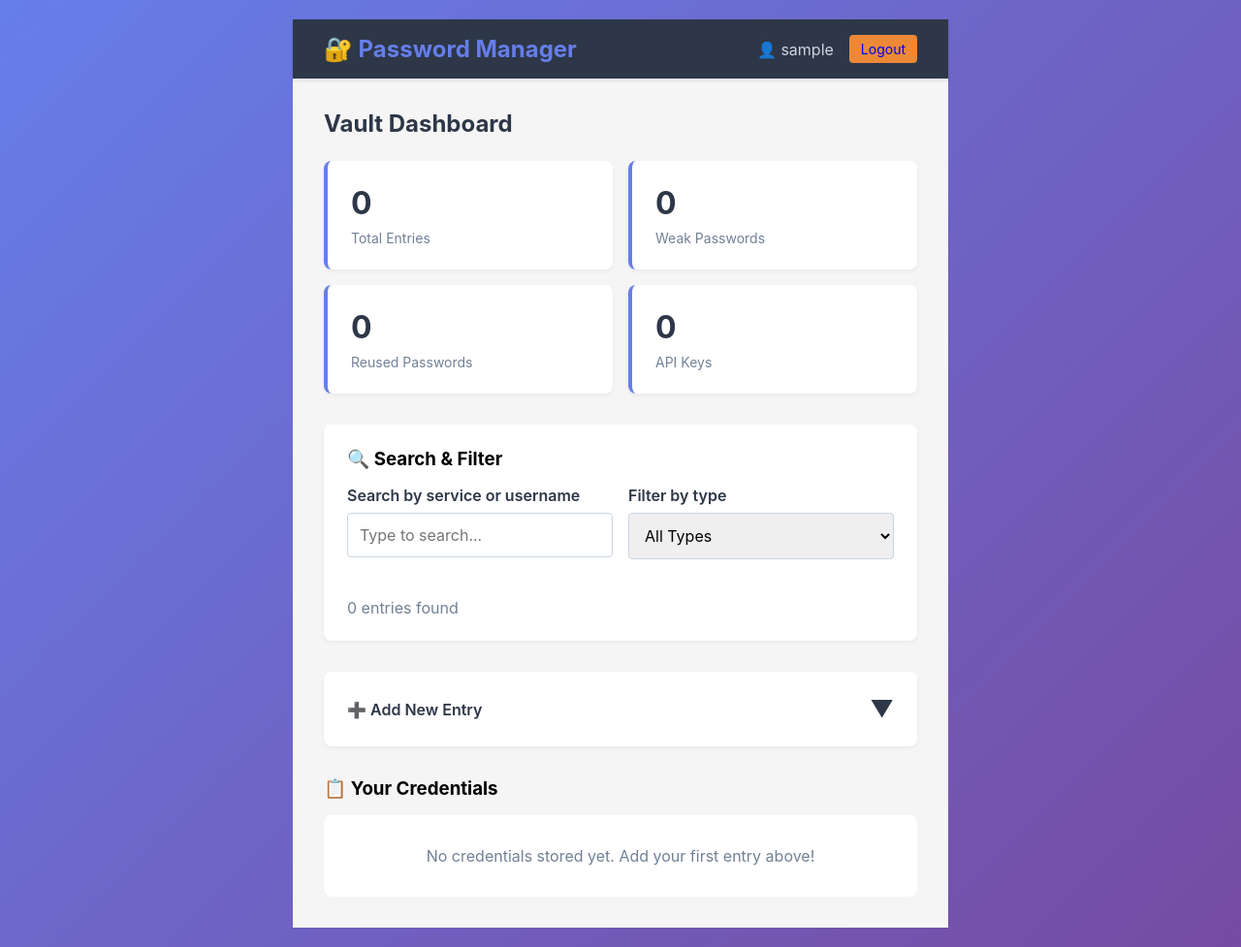
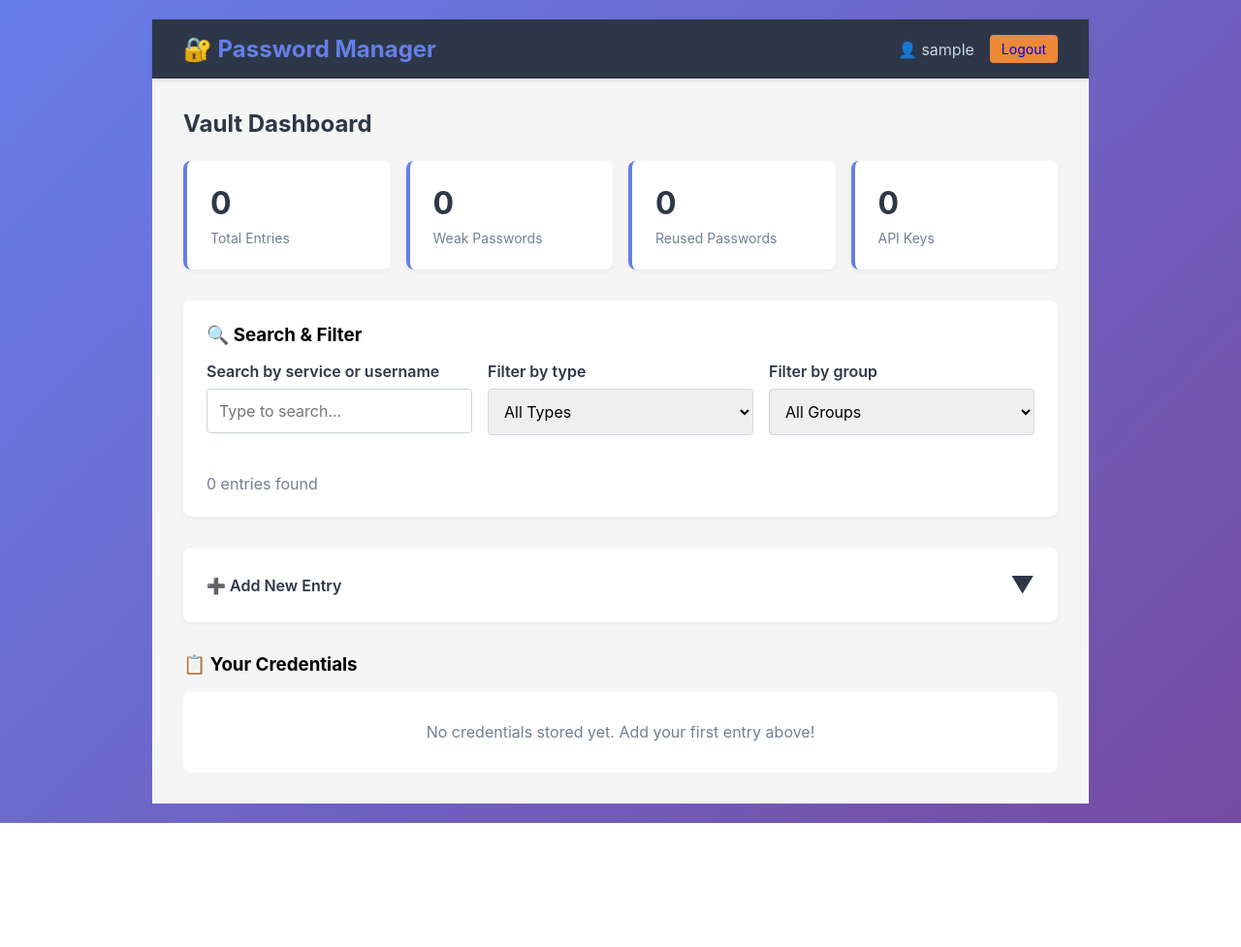
Before and after one commit to bro2ake/swe2410-group-project, a Flask app: page /dashboard in a window 1280 px wide. Shown: the whole page at 97% size. After the commit the page ends 849 px from the top, so only its background shows below. Run offline with Flask 3, Linux system fonts and the light colour scheme; the visitor is signed in with stand-in values (Sample User, id 1); data comes from the database, SQL or seed files in the repository.

Commit message:
Add password organization: groups (work/personal/social/other), filters, and DB group_name column
Made-with: Cursor

```diff
--- a/app.py
+++ b/app.py
@@ -17,6 +17,8 @@ app.secret_key = os.urandom(24)  # Generate random secret key for sessions
 
 # Valid entry types for password vault
 VALID_ENTRY_TYPES = ["password", "api_key"]
+# Work / Personal / Social organization
+VALID_GROUPS = ["work", "personal", "social", "other"]
 
 
 # ============================================================================
@@ -158,7 +160,8 @@ def dashboard():
                          weak_passwords=weak_passwords,
                          reused_passwords=reused_passwords,
                          api_count=api_count,
-                         valid_types=VALID_ENTRY_TYPES)
+                         valid_types=VALID_ENTRY_TYPES,
+                         valid_groups=VALID_GROUPS)
 
 
 @app.route('/api/entries', methods=['GET'])
@@ -170,12 +173,16 @@ def get_entries():
 
     search_query = request.args.get('search', '').lower()
     filter_type = request.args.get('type', 'all')
+    filter_group = request.args.get('group', 'all')
 
     entries = pm.view_entries()
 
     # Apply filters
     if filter_type != 'all':
         entries = [e for e in entries if e[4] == filter_type]
+
+    if filter_group != 'all' and filter_group in VALID_GROUPS:
+        entries = [e for e in entries if (e[5] or 'other') == filter_group]
 
     if search_query:
         entries = [
@@ -190,7 +197,8 @@ def get_entries():
             'service': e[1],
             'username': e[2],
             'password': e[3],
-            'type': e[4]
+            'type': e[4],
+            'group': e[5] if len(e) > 5 and e[5] else 'other'
         }
         for e in entries
     ]
@@ -209,6 +217,7 @@ def add_entry():
     username_cred = request.form.get('username', '').strip()
     password = request.form.get('password', '').strip()
     entry_type = request.form.get('type', 'password')
+    group_name = request.form.get('group', 'other').strip() or 'other'
 
     if not all([service, username_cred, password]):
         flash('All fields are required.', 'error')
@@ -218,7 +227,11 @@ def add_entry():
         flash('Invalid entry type.', 'error')
         return redirect(url_for('dashboard'))
 
-    success = pm.create_entry(service, username_cred, password, entry_type)
+    if group_name not in VALID_GROUPS:
+        flash('Invalid group.', 'error')
+        return redirect(url_for('dashboard'))
+
+    success = pm.create_entry(service, username_cred, password, entry_type, group_name)
 
     if success:
         flash(f'✅ Entry added for {service}!', 'success')
@@ -239,6 +252,7 @@ def edit_entry(entry_id):
     username_cred = request.form.get('username', '').strip()
     password = request.form.get('password', '').strip()
     entry_type = request.form.get('type', 'password')
+    group_name = request.form.get('group', 'other').strip() or 'other'
 
     if not all([service, username_cred, password]):
         flash('All fields are required.', 'error')
@@ -248,7 +262,11 @@ def edit_entry(entry_id):
         flash('Invalid entry type.', 'error')
         return redirect(url_for('dashboard'))
 
-    success = pm.update_entry(entry_id, service, username_cred, password, entry_type)
+    if group_name not in VALID_GROUPS:
+        flash('Invalid group.', 'error')
+        return redirect(url_for('dashboard'))
+
+    success = pm.update_entry(entry_id, service, username_cred, password, entry_type, group_name)
 
     if success:
         flash(f'✅ Entry updated for {service}!', 'success')
--- a/mainApplication.py
+++ b/mainApplication.py
@@ -362,8 +362,10 @@ class EditPasswordFrame(tk.Frame):
         entry_id = entry_to_edit[0]
         service = entry_to_edit[1]
         username = entry_to_edit[2]
+        entry_type = entry_to_edit[4] if len(entry_to_edit) > 4 else "password"
+        group_name = entry_to_edit[5] if len(entry_to_edit) > 5 else "other"
 
-        if manager.update_entry(entry_id, service, username, new_password):
+        if manager.update_entry(entry_id, service, username, new_password, entry_type, group_name):
             messagebox.showinfo("Success", "Password updated successfully!")
             self.cancel()
         else:
--- a/templates/dashboard.html
+++ b/templates/dashboard.html
@@ -55,7 +55,7 @@
 
     .search-grid {
         display: grid;
-        grid-template-columns: 1fr 1fr;
+        grid-template-columns: 1fr 1fr 1fr;
         gap: 1rem;
     }
 
@@ -137,6 +137,17 @@
         color: #2c5282;
     }
 
+    .entry-group {
+        display: inline-block;
+        margin-left: 0.5rem;
+        padding: 4px 8px;
+        border-radius: 4px;
+        font-size: 0.75rem;
+        font-weight: 600;
+        background: #e9d8fd;
+        color: #553c9a;
+    }
+
     .entry-actions {
         display: flex;
         gap: 0.5rem;
@@ -182,6 +193,16 @@
         grid-template-columns: 1fr 150px;
         gap: 0.5rem;
         align-items: flex-end;
+    }
+
+    .expandable-content .form-row {
+        grid-template-columns: 1fr 1fr 1fr;
+    }
+
+    @media (max-width: 768px) {
+        .expandable-content .form-row {
+            grid-template-columns: 1fr;
+        }
     }
 
     .password-strength {
@@ -254,6 +275,12 @@
 
     .modal-close:hover {
         color: #2d3748;
+    }
+
+    @media (max-width: 900px) {
+        .search-grid {
+            grid-template-columns: 1fr 1fr;
+        }
     }
 
     @media (max-width: 768px) {
@@ -334,6 +361,15 @@
                         <option value="api_key">API Key</option>
                     </select>
                 </div>
+                <div class="form-group">
+                    <label for="filter-group">Filter by group</label>
+                    <select id="filter-group">
+                        <option value="all">All Groups</option>
+                        {% for g in valid_groups %}
+                        <option value="{{ g }}">{{ g|capitalize }}</option>
+                        {% endfor %}
+                    </select>
+                </div>
             </div>
             <div style="margin-top: 1rem; color: #718096;">
                 <span id="entries-count">{{ entries|length }}</span> entries found
@@ -358,6 +394,14 @@
                             <select id="add_type" name="type" required>
                                 {% for type in valid_types %}
                                     <option value="{{ type }}">{{ type|capitalize }}</option>
+                                {% endfor %}
+                            </select>
+                        </div>
+                        <div class="form-group">
+                            <label for="add_group">Group</label>
+                            <select id="add_group" name="group" required>
+                                {% for g in valid_groups %}
+                                    <option value="{{ g }}">{{ g|capitalize }}</option>
                                 {% endfor %}
                             </select>
                         </div>
@@ -395,15 +439,16 @@
                     </div>
                 {% else %}
                     {% for entry in entries %}
-                        <div class="entry-card {% if entry[4] == 'api_key' %}api-key{% else %}password{% endif %}" data-entry-id="{{ entry[0] }}" data-service="{{ entry[1]|lower }}" data-username="{{ entry[2]|lower }}" data-type="{{ entry[4] }}">
+                        <div class="entry-card {% if entry[4] == 'api_key' %}api-key{% else %}password{% endif %}" data-entry-id="{{ entry[0] }}" data-service="{{ entry[1]|lower }}" data-username="{{ entry[2]|lower }}" data-type="{{ entry[4] }}" data-group="{{ entry[5] or 'other' }}">
                             <div class="entry-header">
                                 <div>
                                     <div class="entry-service">{{ entry[1] }}</div>
                                     <span class="entry-type {% if entry[4] == 'api_key' %}api-key{% endif %}">{{ entry[4]|replace('_', ' ')|capitalize }}</span>
+                                    <span class="entry-group">{{ (entry[5] or 'other')|replace('_', ' ')|capitalize }}</span>
                                 </div>
                                 <div class="entry-actions">
                                     <button onclick="revealPassword({{ entry[0] }}, this)" class="btn btn-small btn-small-action" style="background: #667eea; color: white; border: none; cursor: pointer;">Reveal</button>
-                                    <button onclick="editEntry({{ entry[0] }}, '{{ entry[1] }}', '{{ entry[2] }}', '{{ entry[3] }}', '{{ entry[4] }}')" class="btn btn-small btn-small-action" style="background: #4299e1; color: white; border: none; cursor: pointer;">✏️ Edit</button>
+                                    <button onclick="editEntry({{ entry[0] }}, {{ entry[1] | tojson }}, {{ entry[2] | tojson }}, {{ entry[3] | tojson }}, {{ entry[4] | tojson }}, {{ (entry[5] or 'other') | tojson }})" class="btn btn-small btn-small-action" style="background: #4299e1; color: white; border: none; cursor: pointer;">✏️ Edit</button>
                                     <button onclick="deleteEntry({{ entry[0] }}, '{{ entry[1] }}')" class="btn btn-small btn-small-action" style="background: #f56565; color: white; border: none; cursor: pointer;">🗑️ Delete</button>
                                 </div>
                             </div>
@@ -440,6 +485,14 @@
                 <select id="edit_type" name="type" required>
                     {% for type in valid_types %}
                         <option value="{{ type }}">{{ type|capitalize }}</option>
+                    {% endfor %}
+                </select>
+            </div>
+            <div class="form-group">
+                <label for="edit_group">Group</label>
+                <select id="edit_group" name="group" required>
+                    {% for g in valid_groups %}
+                        <option value="{{ g }}">{{ g|capitalize }}</option>
                     {% endfor %}
                 </select>
             </div>
@@ -482,10 +535,12 @@
     // Search and filter functionality
     document.getElementById('search').addEventListener('input', filterEntries);
     document.getElementById('filter').addEventListener('change', filterEntries);
+    document.getElementById('filter-group').addEventListener('change', filterEntries);
 
     function filterEntries() {
         const search = document.getElementById('search').value.toLowerCase();
         const filter = document.getElementById('filter').value;
+        const filterGroup = document.getElementById('filter-group').value;
         const entries = document.querySelectorAll('.entry-card');
         let count = 0;
 
@@ -493,11 +548,13 @@
             const service = entry.dataset.service;
             const username = entry.dataset.username;
             const type = entry.dataset.type;
+            const group = (entry.dataset.group || 'other');
 
             const matchesSearch = !search || service.includes(search) || username.includes(search);
             const matchesType = filter === 'all' || type === filter;
+            const matchesGroup = filterGroup === 'all' || group === filterGroup;
 
-            if (matchesSearch && matchesType) {
+            if (matchesSearch && matchesType && matchesGroup) {
                 entry.style.display = '';
                 count++;
             } else {
@@ -554,11 +611,12 @@
     document.getElementById('add_password').addEventListener('input', () => checkPasswordStrength('add_password', 'password-strength-add'));
 
     // Edit entry
-    function editEntry(entryId, service, username, password, type) {
+    function editEntry(entryId, service, username, password, type, group) {
         document.getElementById('edit_service').value = service;
         document.getElementById('edit_username').value = username;
         document.getElementById('edit_password').value = password;
         document.getElementById('edit_type').value = type;
+        document.getElementById('edit_group').value = group || 'other';
         document.getElementById('edit-form').action = `/edit-entry/${entryId}`;
         document.getElementById('edit-modal').classList.add('active');
     }
```
Also changed, not shown: databaseConnect.py (+13 -7 lines), passwordManager.py (+32 -14 lines), 1 other file.
